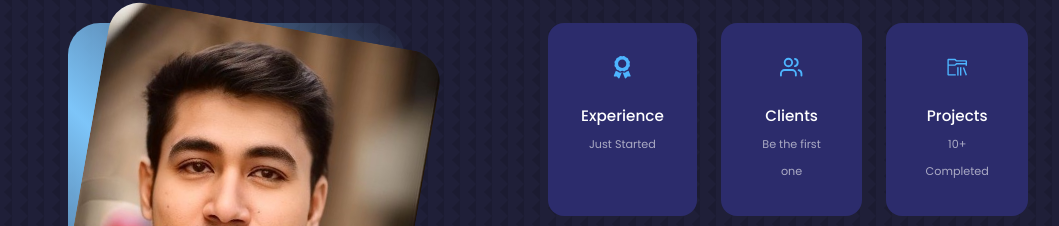
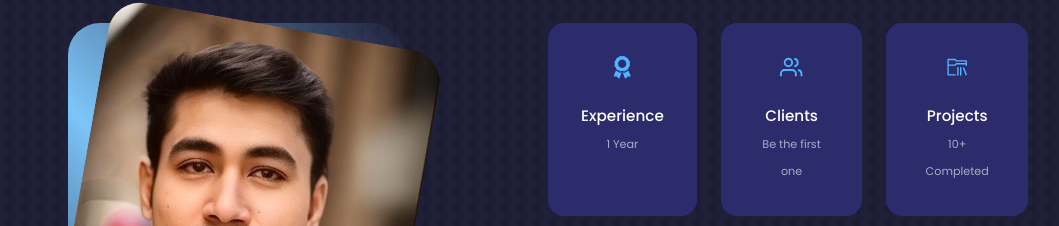
Before and after one commit to Aman5612/Personal-portfolio, a React (Create React App) app: page / in a window 1280 px wide. Shown: the part 1016-1242 px from the top of the page, without its empty margins (92-1151 px from the left). Built offline with nearby package versions, Linux system fonts and the light colour scheme.

Commit message:
updated about

```diff
--- a/src/Components/About/About.jsx
+++ b/src/Components/About/About.jsx
@@ -23,7 +23,7 @@ function About() {
             <article className="about__card">
               <FaAward className="about__icon" />
               <h5>Experience</h5>
-              <small>Just Started</small>
+              <small>1 Year</small>
             </article>
 
             <article className="about__card">
```
